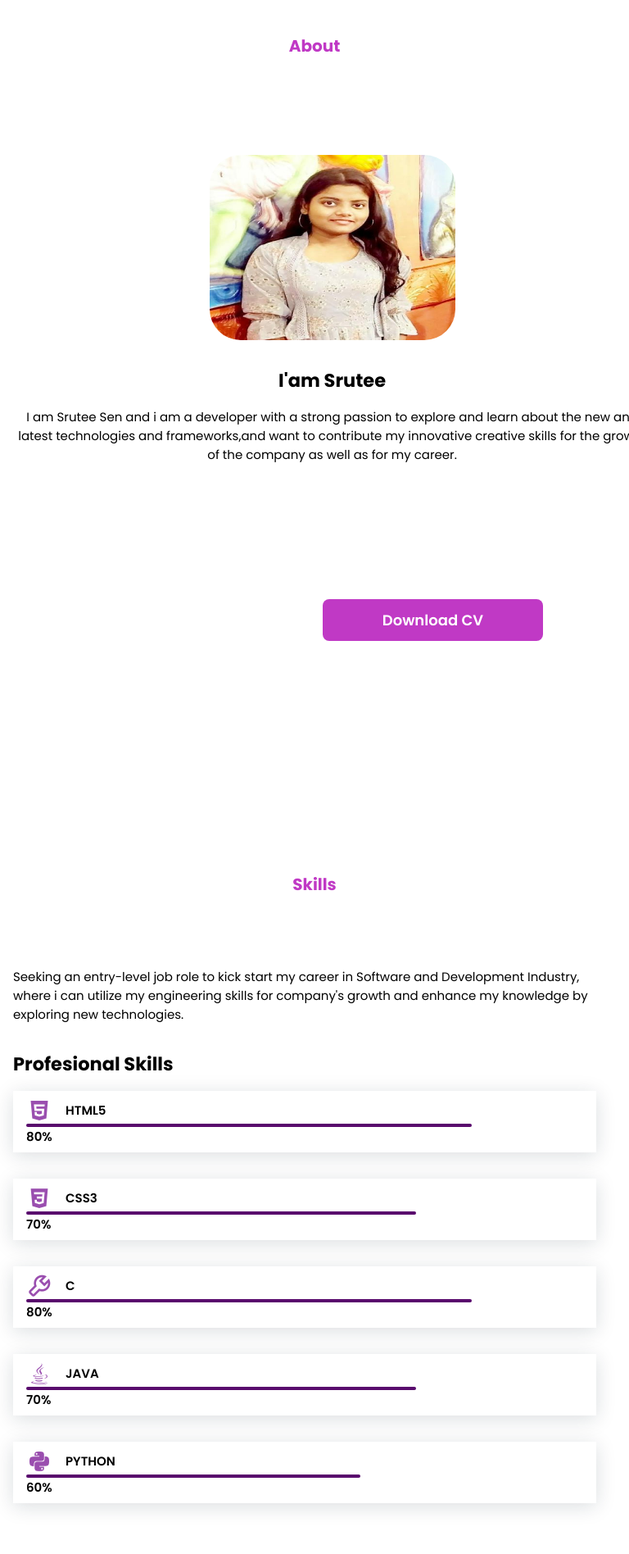
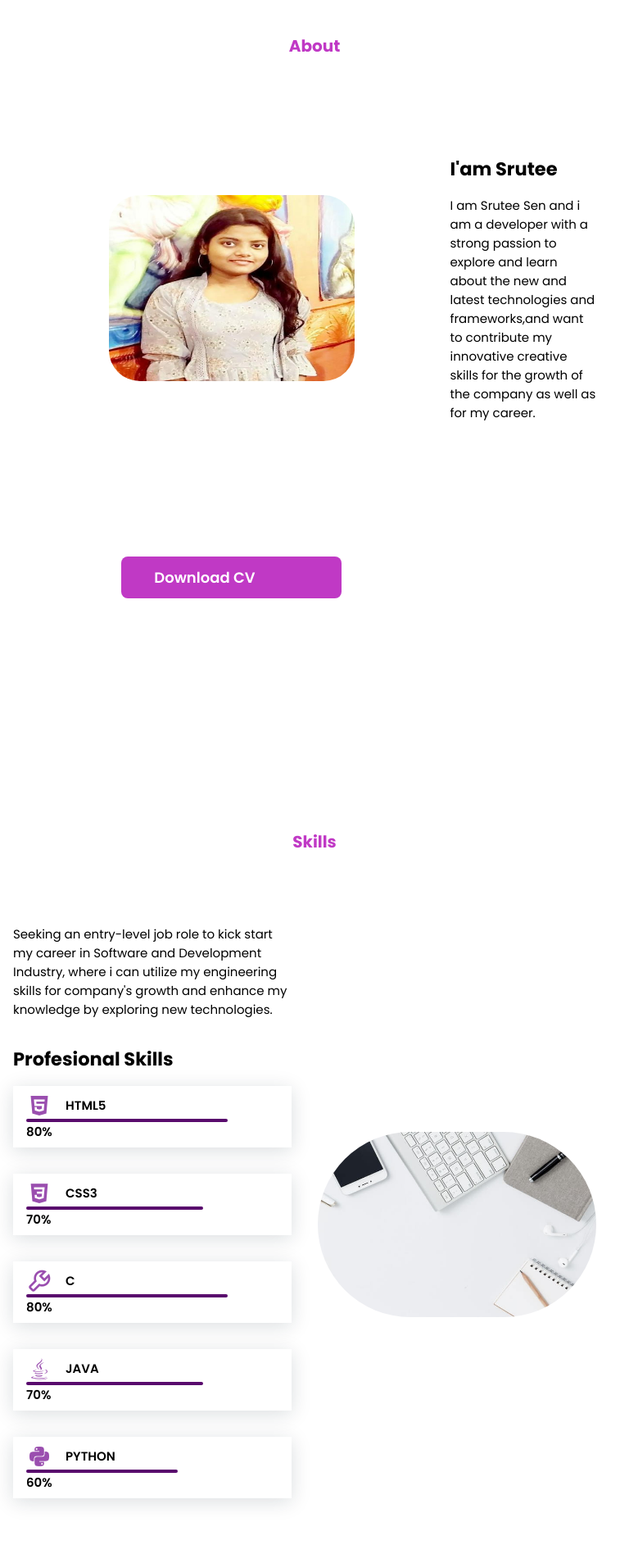
Before and after one commit to sensrutee/Own-portfolio, a plain HTML site: page index.html in a window 768 px wide. Shown: the part 818-2714 px from the top of the page at 82% size. Drawn offline with nearby package versions, Linux system fonts and the light colour scheme; a web font is replaced by a local one.

Commit message:
Update styles.css

```diff
--- a/styles.css
+++ b/styles.css
@@ -446,7 +446,9 @@ font-size: .938rem;
   }
 }
 
-@media screen and (min-width: 500px ) and (max-width: 1020px ) {
+
+@media screen and (min-width: 500px ) and (max-width: 1000px ) {
+
 
 
 
@@ -488,32 +490,4 @@ display: block;
 
   }
 
-
-.about__container {/*for the whole about section*/
-  grid-template-columns: none;/*1fr=600px   (number of column in a grid,size of one column in the grid)*/
-    align-items: center;
-    text-align: initial;
-  text-align: center;
-
 }
-.about__img {
-  justify-self: center;
-}
-.my{margin-left: 10cm;}
-.skills__container{
-  grid-template-columns: none;/*1fr=600px   (number of column in a grid,size of one column in the grid)*/
-  align-items: center;
-  text-align: initial;
-}
-
-  .nav__list {
-    display: block;
-    background-color: rgb(166, 64, 206);
-    padding:1cm ;
-    font-size: 1.6rem;
-cursor: pointer;
-
-  }
-
-
-}
```
Lines whose indentation alone changed are shown as unchanged.
